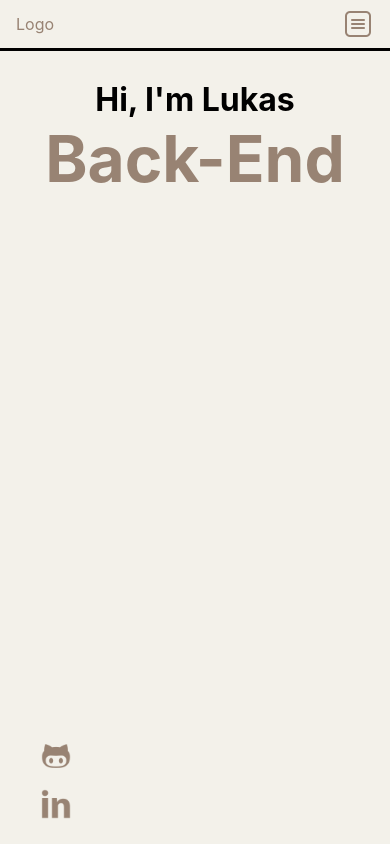
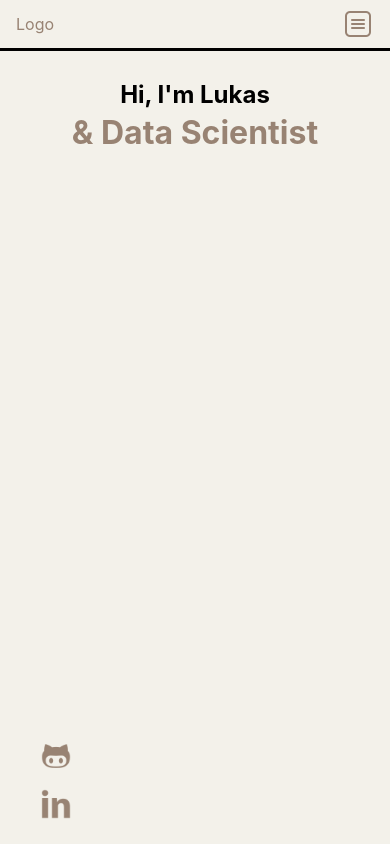
Before and after one commit to agtTwilight/portfolio, a React (Create React App) app: page / in a window 390 px wide. Built offline with nearby package versions, Linux system fonts and the light colour scheme; the HTML template or start-up script is replaced by a standard one.

Commit message:
edited header font size on mobile to fit rotating text

```diff
--- a/src/components/Header/style.css
+++ b/src/components/Header/style.css
@@ -49,6 +49,7 @@ nav * {
         right: 0;
         transform: translateX(100%);
         transition: 0.5s ease-in-out;
+        z-index: 2;
     }
 
     #nav-links a {
--- a/src/index.css
+++ b/src/index.css
@@ -10,18 +10,6 @@ body {
 code {
   font-family: source-code-pro, Menlo, Monaco, Consolas, 'Courier New',
     monospace;
-}
-
-h1 {
-    margin: 0;
-    padding: 0;
-    font-size: 4rem;
-}
-
-h2 {
-    margin: 0;
-    padding: 0;
-    font-size: 2rem;
 }
 
 #root {
@@ -38,3 +26,31 @@ h2 {
 #body-wrap {
     padding: 5rem 0;
 }
+
+@media (max-width: 576px) {
+    h1 {
+        margin: 0;
+        padding: 0;
+        font-size: 2rem;
+    }
+
+    h2 {
+        margin: 0;
+        padding: 0;
+        font-size: 1.5rem;
+    }
+}
+
+@media (min-width:1021px) {
+    h1 {
+        margin: 0;
+        padding: 0;
+        font-size: 4rem;
+    }
+
+    h2 {
+        margin: 0;
+        padding: 0;
+        font-size: 2rem;
+    }
+}
--- a/src/pages/Home/style.css
+++ b/src/pages/Home/style.css
@@ -1,17 +1,57 @@
+#rotating-text {
+    position: relative;
+    color: var(--coffeebrown);
+    animation: rotate 10s ease infinite;
+    z-index: 0;
+}
+
+#home-wrap {
+    text-align: center;
+}
+
+@media (max-width:576px) {
+    #rotating-text-container {
+        height: 3rem;
+        line-height: 3rem;
+        overflow: hidden;
+    }
+
+    @keyframes rotate {
+        0% {
+            top: 0;
+        }
+        20% {
+            top: 0;
+        }
+        25% {
+            top: -3rem;
+        }
+        45% {
+            top: -3rem;
+        }
+        50% {
+            top: -6rem;
+        }
+        70% {
+            top: -6rem;
+        }
+        75% {
+            top: 0;
+        }
+        95% {
+            top: 0;
+        }
+        100% {
+            top: 0;
+        }
+    }
+}
+
+@media (min-width:1021px) {
     #rotating-text-container {
         height: 5rem;
         line-height: 5rem;
         overflow: hidden;
-}
-
-#rotating-text {
-    position: relative;
-    color: var(--coffeebrown);
-    animation: rotate 10s ease infinite;
-}
-
-#home-wrap {
-    text-align: center;
     }
 
     @keyframes rotate {
@@ -43,3 +83,4 @@
             top: 0;
         }
     }
+}
```
Lines whose indentation alone changed are shown as unchanged.
